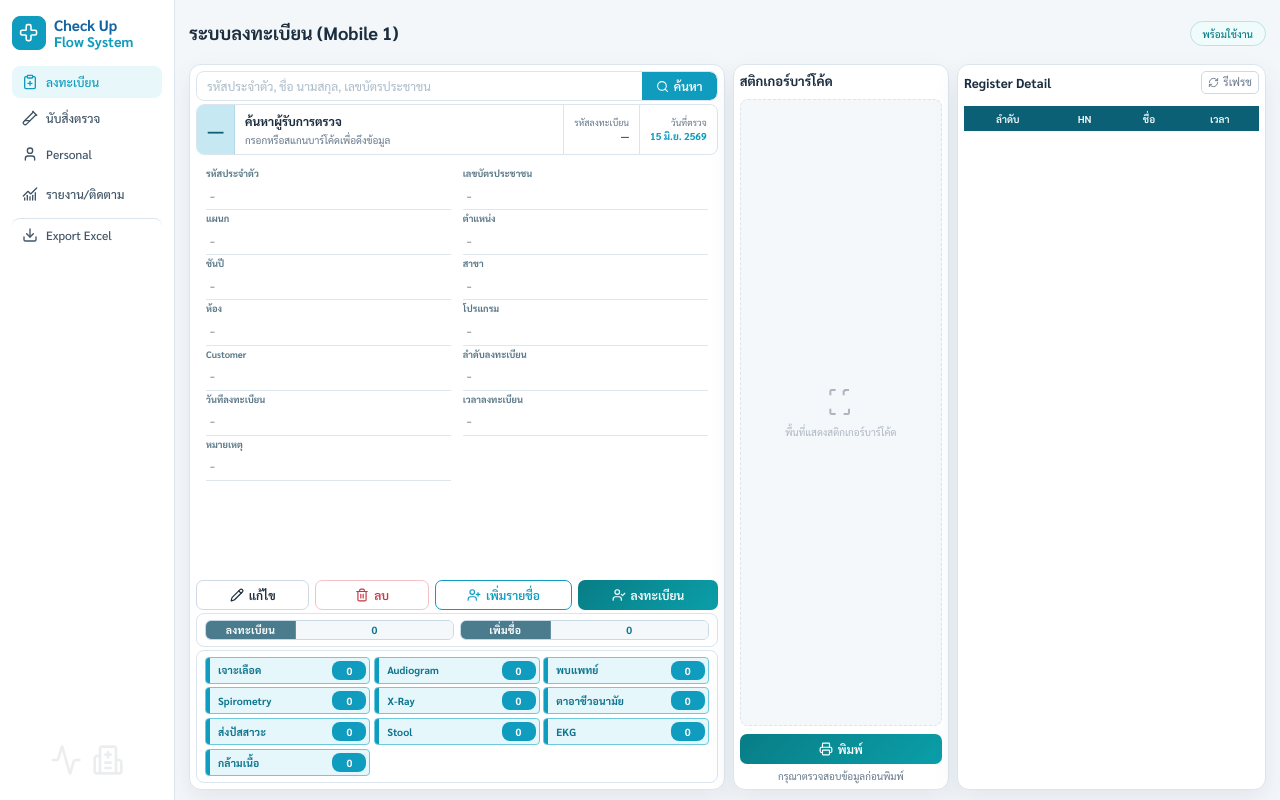
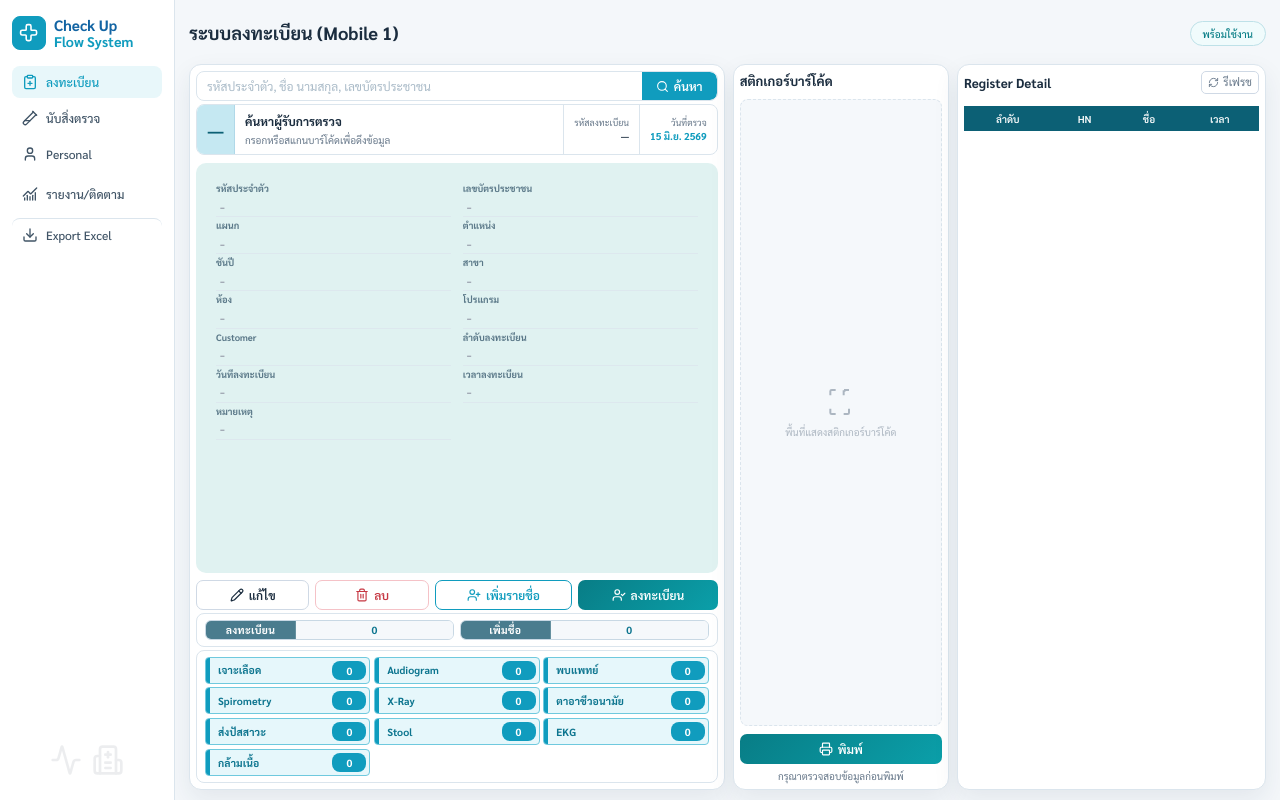
Before and after one commit to RBMedical/team3, a Next.js app: page / in a window 1280 px wide. Built offline with nearby package versions, Linux system fonts and the light colour scheme.

Commit message:
Update globals.css

```diff
--- a/app/globals.css
+++ b/app/globals.css
@@ -477,6 +477,13 @@
   overflow-x: hidden;
   padding: 10px 10px 10px;
   align-content: start;
+  background-color:#e0f2f1;
+  border-radius:10px;
+  margin-top: 5px;
+  padding-left: 20px;
+  padding-right: 20px;
+  padding-top: 20px;
+
 }
 
 /* Column spans for the 4-col form (matches reference layout) */
@@ -495,6 +502,7 @@
   border-radius: 0;
   overflow: visible;
   height: auto;
+  min-height: 20px;
   padding-bottom: 1px;
   transition: none;
 }
@@ -520,8 +528,7 @@
 }
 
 .field input {
-  height: calc(var(--input-h) - 2px);
-  min-height: 30px;
+  height: calc(var(--input-h) - 3px);
   border: none;
   border-bottom: 1.5px solid #c8d8e4;
   border-radius: 0;
```
